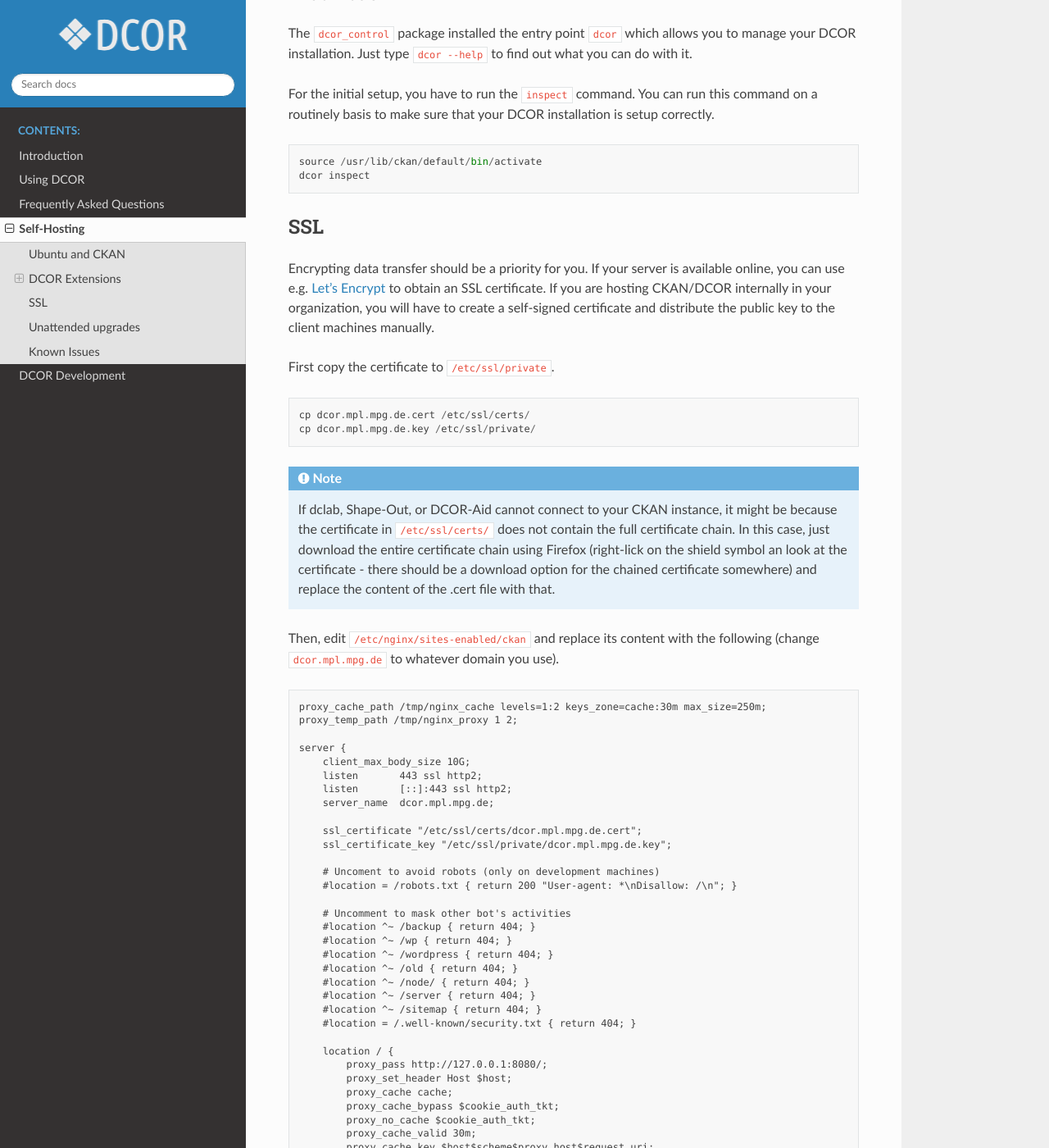
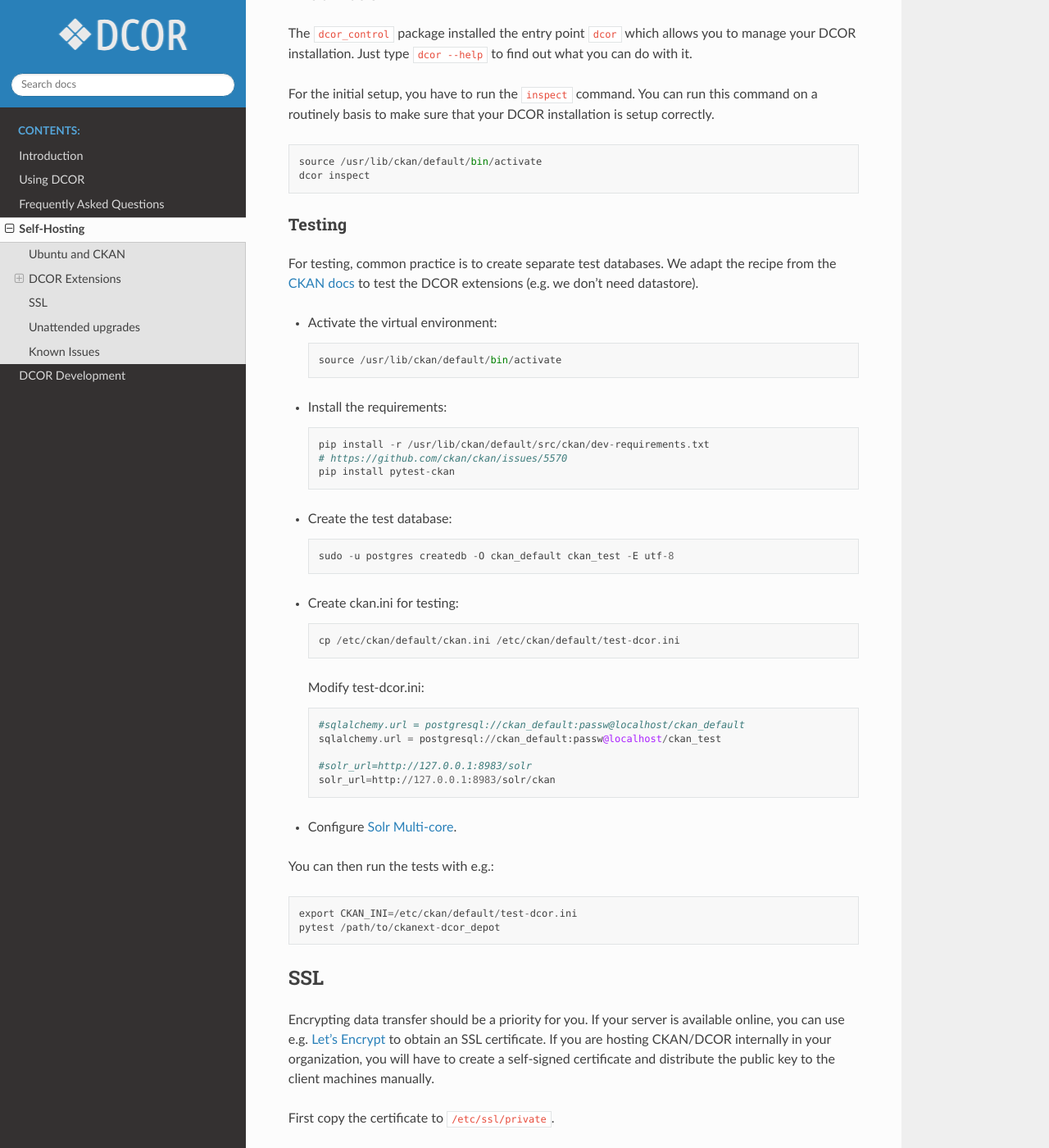
Before and after one commit to DCOR-dev/dcor-docs, a Sphinx documentation site: the page built from docs/sec_self_hosting.rst, in a window 1280 px wide and 1400 px high, scrolled down 1779 px. Shown: the whole window at 82% size. Built offline with Sphinx 7.4.7 and the Read the Docs theme 2.0.0, drawn with Linux system fonts in a browser that asks for light colours.

Commit message:
add section for testing

```diff
--- a/docs/requirements.txt
+++ b/docs/requirements.txt
@@ -2,6 +2,6 @@ dclab>=0.27.8
 matplotlib
 numpy
 scipy
-sphinx>=1.6.4
+#sphinx>=1.6.4
 sphinxcontrib.bibtex
 sphinx_rtd_theme
--- a/docs/sec_self_hosting.rst
+++ b/docs/sec_self_hosting.rst
@@ -121,6 +121,45 @@ installation is setup correctly.
    source /usr/lib/ckan/default/bin/activate
    dcor inspect
 
+
+Testing
+-------
+For testing, common practice is to create separate test databases. We adapt
+the recipe from the `CKAN docs <https://docs.ckan.org/en/2.9/contributing/test.html>`_
+to test the DCOR extensions (e.g. we don't need datastore).
+
+- Activate the virtual environment::
+
+   source /usr/lib/ckan/default/bin/activate
+
+- Install the requirements::
+
+   pip install -r /usr/lib/ckan/default/src/ckan/dev-requirements.txt
+   # https://github.com/ckan/ckan/issues/5570
+   pip install pytest-ckan
+
+- Create the test database::
+
+   sudo -u postgres createdb -O ckan_default ckan_test -E utf-8
+
+- Create ckan.ini for testing::
+
+   cp /etc/ckan/default/ckan.ini /etc/ckan/default/test-dcor.ini
+
+  Modify test-dcor.ini::
+
+    #sqlalchemy.url = postgresql://ckan_default:passw@localhost/ckan_default
+    sqlalchemy.url = postgresql://ckan_default:passw@localhost/ckan_test
+
+    #solr_url=http://127.0.0.1:8983/solr
+    solr_url=http://127.0.0.1:8983/solr/ckan
+
+- Configure `Solr Multi-core <https://docs.ckan.org/en/2.9/contributing/test.html?highlight=testing#configure-solr-multi-core>`_.
+
+You can then run the tests with e.g.::
+
+  export CKAN_INI=/etc/ckan/default/test-dcor.ini
+  pytest /path/to/ckanext-dcor_depot
 
 
 SSL
```
